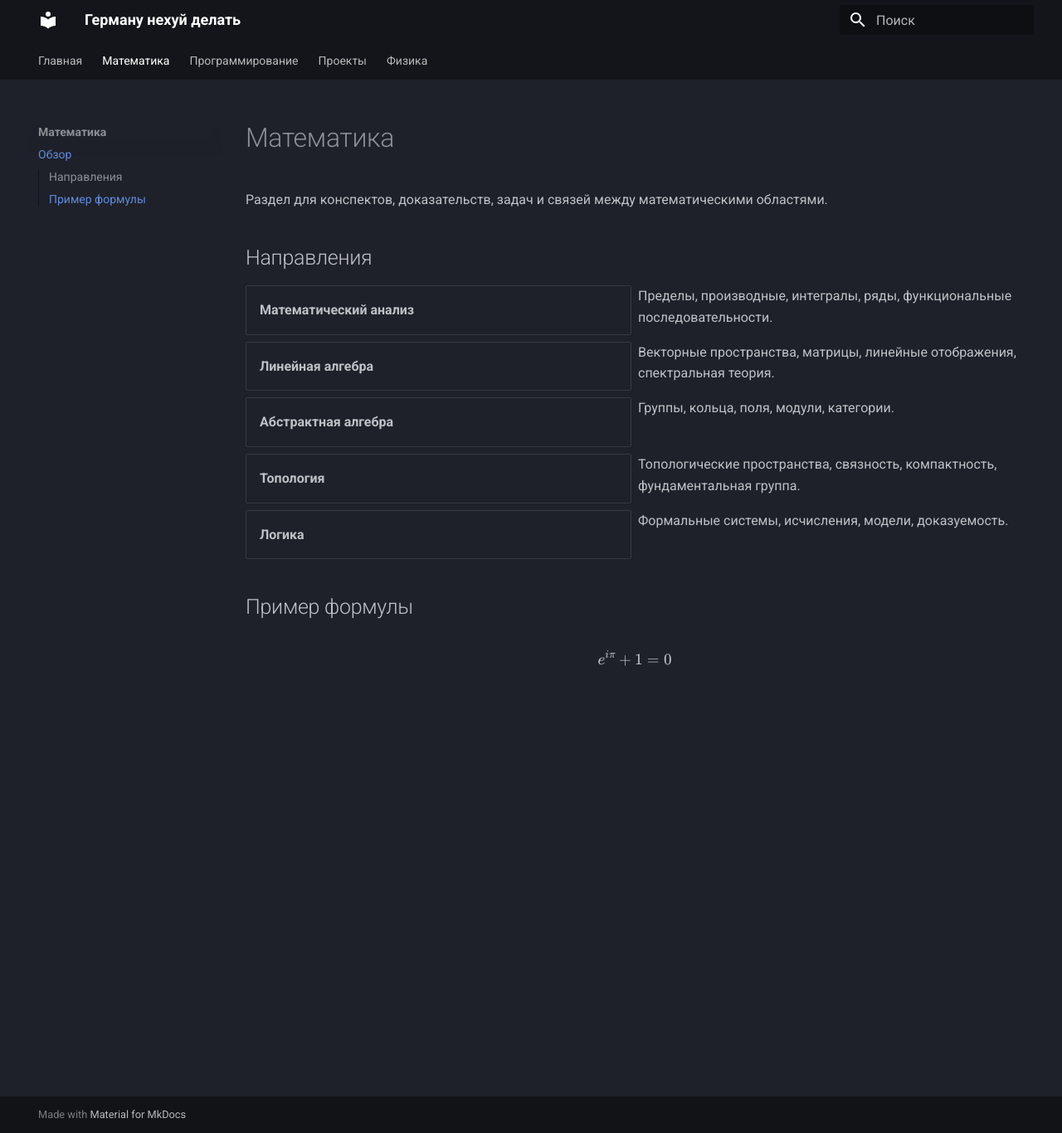
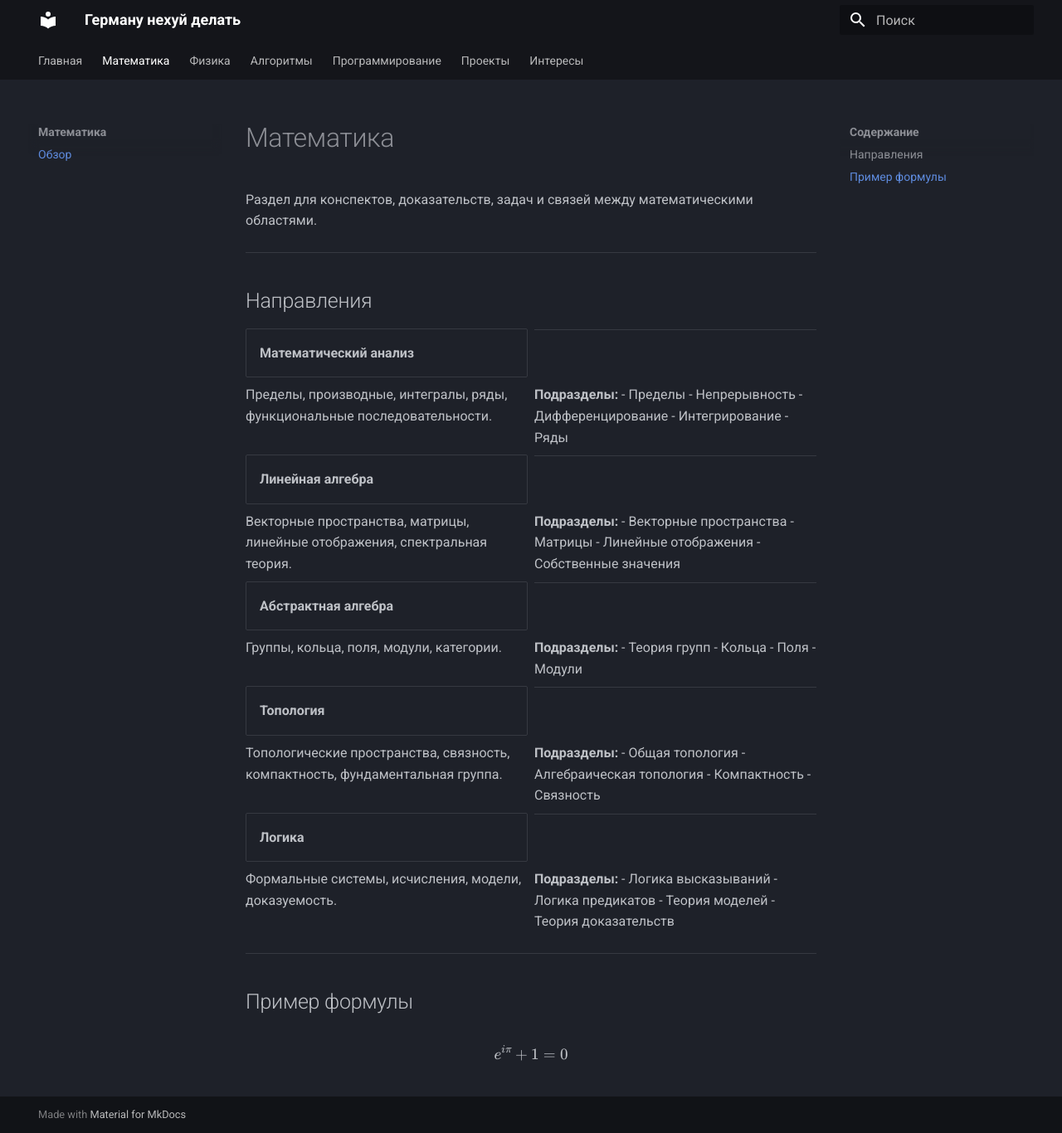
Before and after one commit to PGL-11-22/Zweckinton, an MkDocs documentation site: the page built from docs/math/index.md, in a window 1280 px wide and 1366 px high. Shown: the whole window at 83% size. Built offline with MkDocs 1.6.1 and Material for MkDocs 9.7.7, drawn with Linux system fonts in a browser that asks for light colours.

```diff
--- a/docs/math/index.md
+++ b/docs/math/index.md
@@ -1,6 +1,8 @@
 # Математика
 
 Раздел для конспектов, доказательств, задач и связей между математическими областями.
+
+---
 
 ## Направления
 
@@ -8,25 +10,68 @@
 
 - **Математический анализ**
 
+  ***
+
   Пределы, производные, интегралы, ряды, функциональные последовательности.
+
+  **Подразделы:**
+  - Пределы
+  - Непрерывность
+  - Дифференцирование
+  - Интегрирование
+  - Ряды
 
 - **Линейная алгебра**
 
+  ***
+
   Векторные пространства, матрицы, линейные отображения, спектральная теория.
+
+  **Подразделы:**
+  - Векторные пространства
+  - Матрицы
+  - Линейные отображения
+  - Собственные значения
 
 - **Абстрактная алгебра**
 
+  ***
+
   Группы, кольца, поля, модули, категории.
+
+  **Подразделы:**
+  - Теория групп
+  - Кольца
+  - Поля
+  - Модули
 
 - **Топология**
 
+  ***
+
   Топологические пространства, связность, компактность, фундаментальная группа.
+
+  **Подразделы:**
+  - Общая топология
+  - Алгебраическая топология
+  - Компактность
+  - Связность
 
 - **Логика**
 
+  ***
+
   Формальные системы, исчисления, модели, доказуемость.
 
+  **Подразделы:**
+  - Логика высказываний
+  - Логика предикатов
+  - Теория моделей
+  - Теория доказательств
+
 </div>
+
+---
 
 ## Пример формулы
 
--- a/mkdocs.yml
+++ b/mkdocs.yml
@@ -11,7 +11,6 @@ theme:
     - navigation.expand
     - navigation.top
     - navigation.instant
-    - toc.integrate
     - search.suggest
     - search.highlight
     - content.code.copy
@@ -23,14 +22,24 @@ theme:
 
 nav:
   - Главная: index.md
+
   - Математика:
       - Обзор: math/index.md
+
+  - Физика:
+      - Обзор: physics/index.md
+
+  - Алгоритмы:
+      - Обзор: algo/index.md
+
   - Программирование:
       - Обзор: programming/index.md
+
   - Проекты:
       - Обзор: projects/index.md
-  - Физика:
-      - Обзор: physics/index.md
+
+  - Интересы:
+      - Обзор: interests/index.md
 
 markdown_extensions:
   - admonition
@@ -40,13 +49,19 @@ markdown_extensions:
   - tables
   - toc:
       permalink: true
+
   - pymdownx.highlight
   - pymdownx.superfences
   - pymdownx.details
   - pymdownx.tabbed:
       alternate_style: true
+
   - pymdownx.arithmatex:
       generic: true
 
+  - pymdownx.emoji:
+      emoji_index: !!python/name:material.extensions.emoji.twemoji
+      emoji_generator: !!python/name:material.extensions.emoji.to_svg
+
 extra_javascript:
   - https://cdn.jsdelivr.net/npm/mathjax@3/es5/tex-mml-chtml.js
```
Also changed, not shown: docs/algo/index.md (+31 -0 lines), docs/index.md (+29 -14 lines), docs/physics/index.md (+31 -0 lines), docs/programming/index.md (+31 -0 lines), docs/projects/index.md (+31 -0 lines), site/index.html, site/search/search_index.json.
